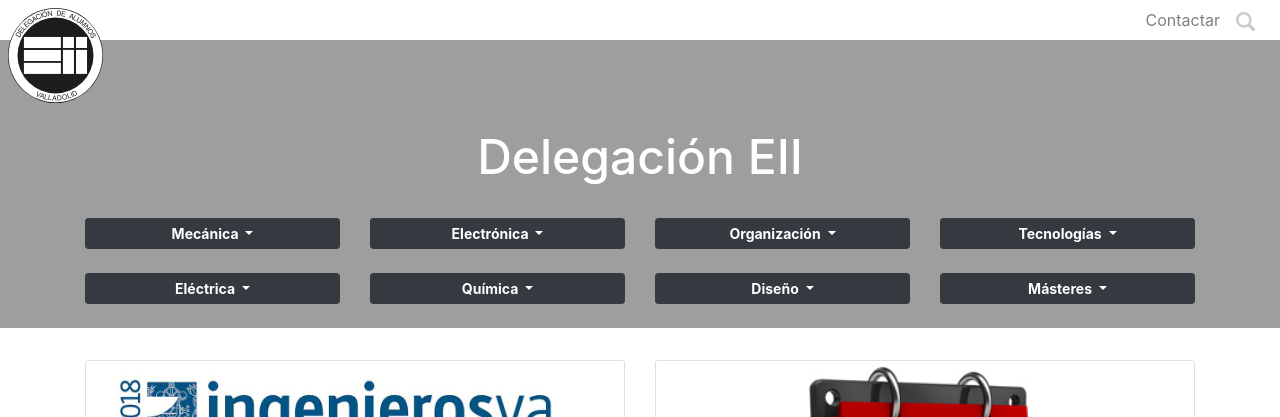
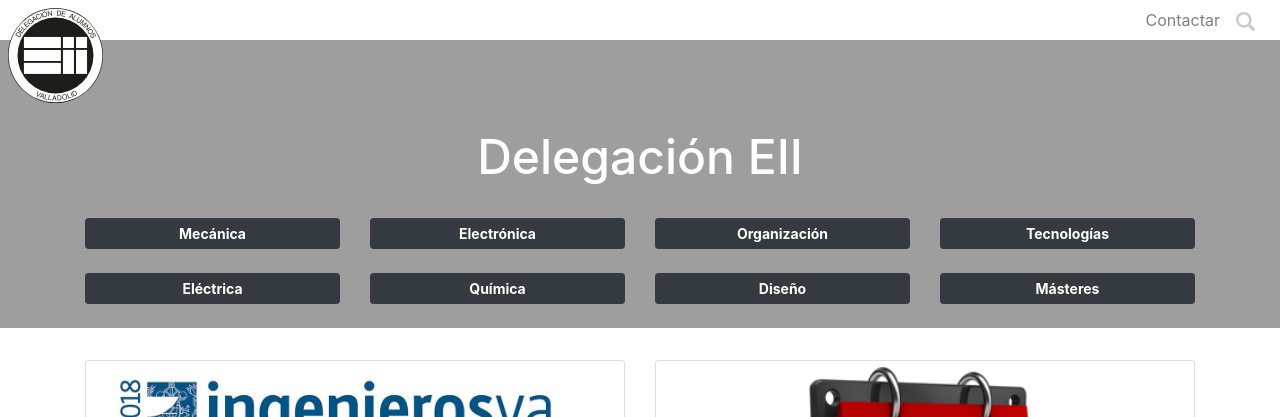
Before and after one commit to dele-eii/dele-eii.github.io, a Jekyll site: the page built from index.html, in a window 1280 px wide. Shown: the top 417 px of the page. Built offline with Jekyll 4.4.1, drawn with Linux system fonts in a browser that asks for light colours; nearby versions of some CDN libraries.

Commit message:
Update titulaciones.html

```diff
--- a/_includes/titulaciones.html
+++ b/_includes/titulaciones.html
@@ -16,7 +16,7 @@
      <div class="col-6 col-sm-3">
        <br>
        <div class="dropdown">
-         <button class="btn btn-sm btn-block btn-dark dropdown-toggle" type="button" id="dropdownButton" data-toggle="dropdown" aria-haspopup="true" aria-expanded="false">
+         <button class="btn btn-sm btn-block btn-dark" type="button" id="dropdownButton" data-toggle="dropdown" aria-haspopup="true" aria-expanded="false">
            {{ titulacion.nombre }}
          </button>
         <ul class="dropdown-menu">
```
